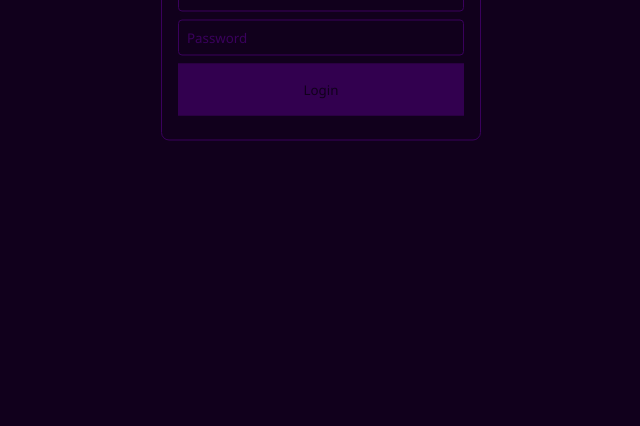
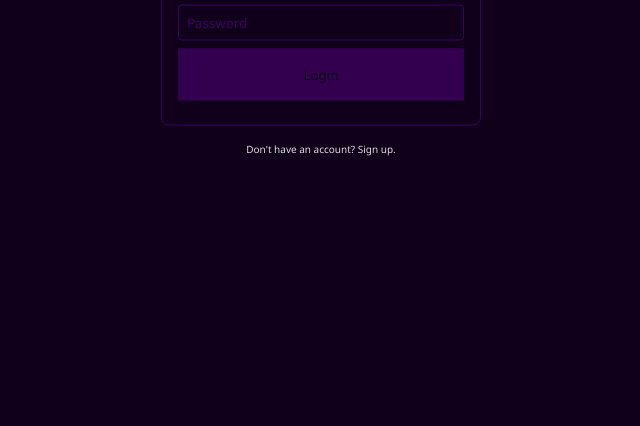
Before and after one commit to iqbaltaufiq/chatty, a website with bundled scripts: page public/login.html in a window 1280 px wide. Shown: the part 374-800 px from the top of the page, without its empty margins (319-959 px from the left). Built offline with nearby package versions, Linux system fonts and the light colour scheme.

Commit message:
feat: add redirect to login button under form

```diff
--- a/public/login.html
+++ b/public/login.html
@@ -19,6 +19,7 @@
                         <button type="submit" class="btn submit-btn">Login</button>
                     </form>
                 </div>
+                <a href="/register" class="redirect">Don't have an account? Sign up.</a>
             </main>
         </div>
         <script type="module" src="/static/dist/pages/login.js"></script>
--- a/public/static/css/login.css
+++ b/public/static/css/login.css
@@ -60,3 +60,12 @@ form {
     font-size: small;
     margin-bottom: 1rem;
 }
+.redirect {
+    display: block;
+    text-align: center;
+    font-size: x-small;
+    margin-block: 1rem;
+    &:hover {
+        text-decoration: underline;
+    }
+}
```
